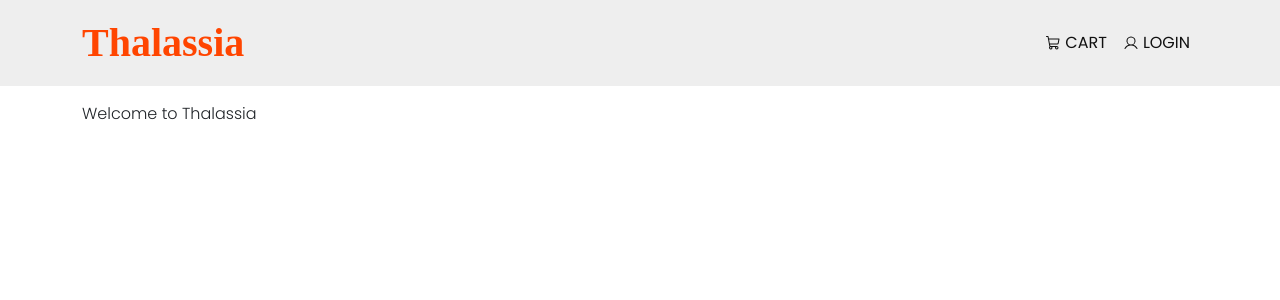
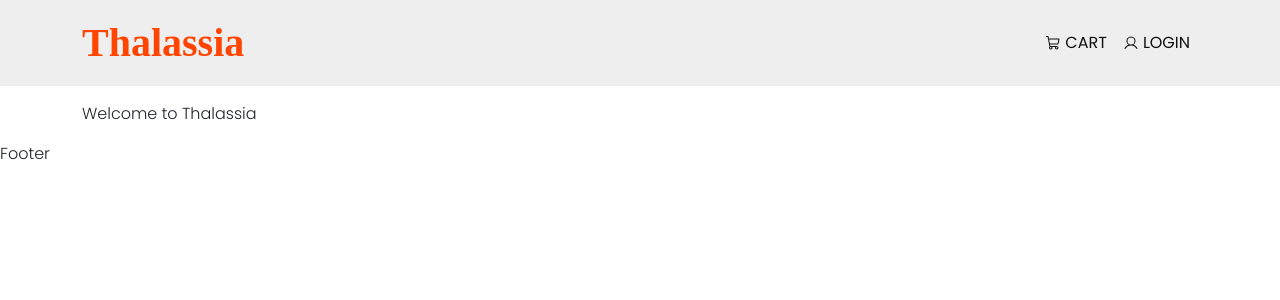
Before and after one commit to Nimira43/Thalassia, a React (Vite) app in the folder frontend/: page / in a window 1280 px wide. Shown: the top 300 px of the page. Built offline with nearby package versions, Linux system fonts and the light colour scheme; a web font is replaced by a local one.

Commit message:
Brought Footer into App

```diff
--- a/frontend/src/App.jsx
+++ b/frontend/src/App.jsx
@@ -1,5 +1,6 @@
 import { Container } from 'react-bootstrap'
 import Header from './components/Header'
+import Footer from './components/Footer'
 
 const App = () => {
   return (
@@ -10,6 +11,7 @@ const App = () => {
           Welcome to Thalassia
         </Container>
       </main>
+      <Footer />
     </>
   )
 }
--- a/frontend/src/components/Footer.jsx
+++ b/frontend/src/components/Footer.jsx
@@ -0,0 +1,9 @@
+const Footer = () => {
+  return (
+    <div>
+      Footer
+    </div>
+   )
+}
+
+export default Footer
```
